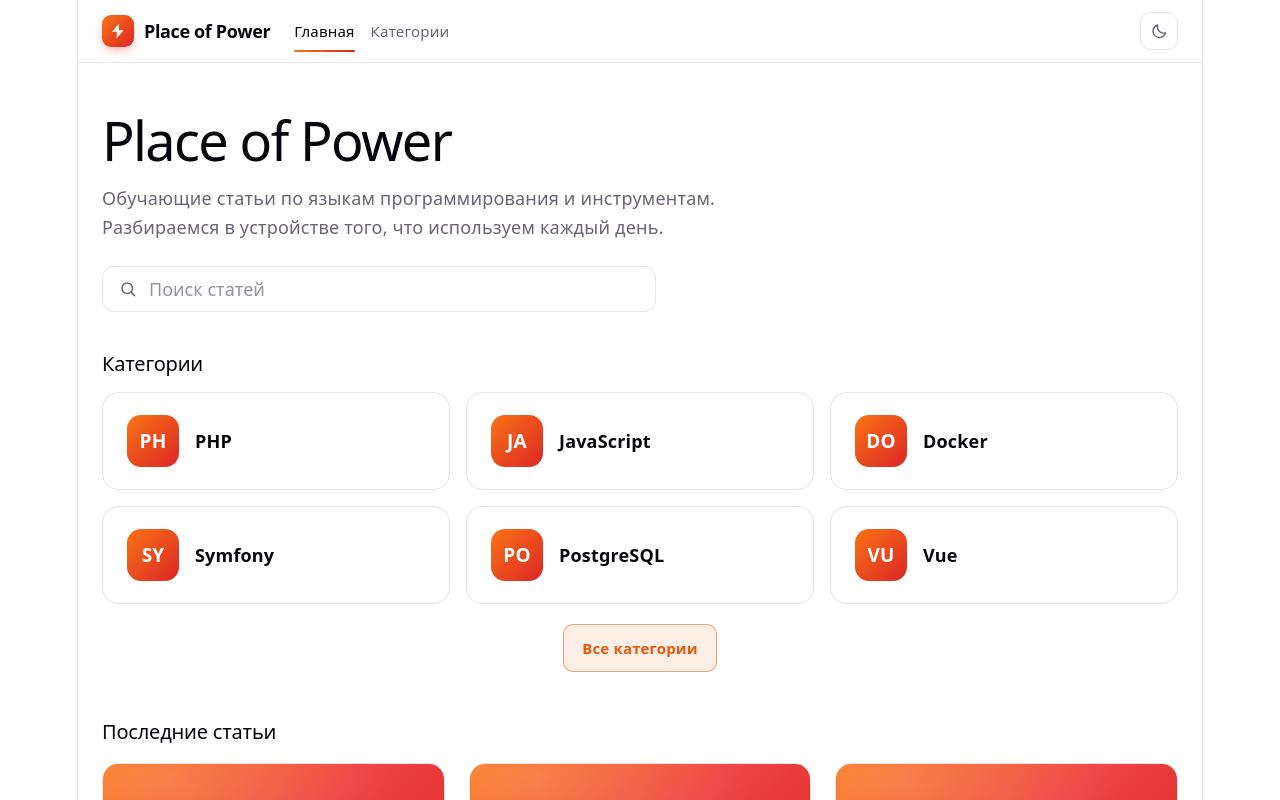
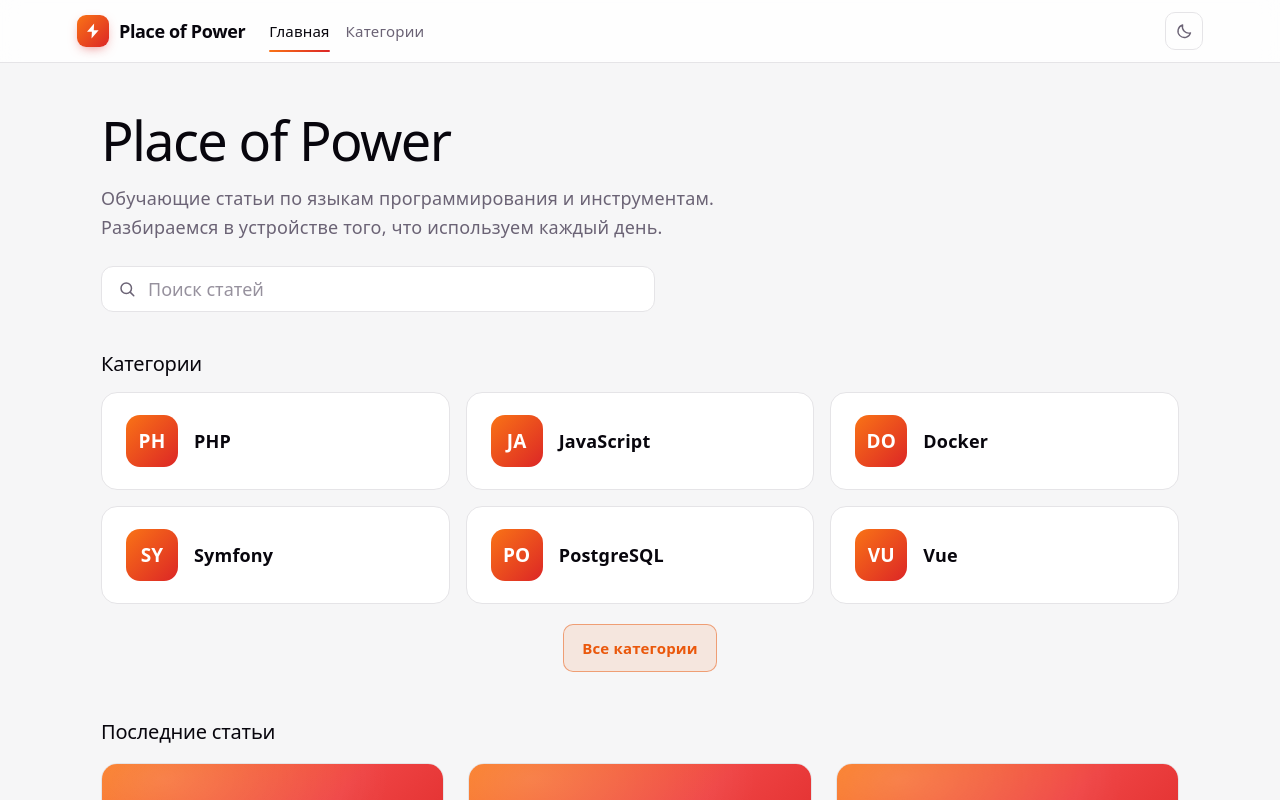
Before and after one commit to place-of-power/client, a React (Vite) app: page / in a window 1280 px wide. Shown: the top 800 px of the page. Built offline with nearby package versions, Linux system fonts and the light colour scheme.

Commit message:
Фон страницы, снятие рамки колонки и шапка на всю ширину

```diff
--- a/src/app/styles/index.css
+++ b/src/app/styles/index.css
@@ -2,6 +2,7 @@
     --text: #6b6375;
     --text-h: #08060d;
     --bg: #fff;
+    --bg-page: #f6f6f7;
     --border: #e5e4e7;
     --code-bg: #f4f3ec;
     --accent: #ea580c;
@@ -32,7 +33,7 @@
     letter-spacing: 0.18px;
     color-scheme: light dark;
     color: var(--text);
-    background: var(--bg);
+    background: var(--bg-page);
     font-synthesis: none;
     text-rendering: optimizeLegibility;
     -webkit-font-smoothing: antialiased;
@@ -52,6 +53,7 @@
     --text: #9ca3af;
     --text-h: #f3f4f6;
     --bg: #16171d;
+    --bg-page: #101117;
     --border: #2e303a;
     --code-bg: #1f2028;
     --accent: #fb923c;
@@ -66,6 +68,7 @@
         --text: #9ca3af;
         --text-h: #f3f4f6;
         --bg: #16171d;
+        --bg-page: #101117;
         --border: #2e303a;
         --code-bg: #1f2028;
         --accent: #fb923c;
@@ -77,14 +80,10 @@
 }
 
 #root {
-    width: var(--container);
-    max-width: 100%;
-    margin: 0 auto;
-    border-inline: 1px solid var(--border);
+    width: 100%;
     min-height: 100svh;
     display: flex;
     flex-direction: column;
-    box-sizing: border-box;
 }
 
 html {
```
